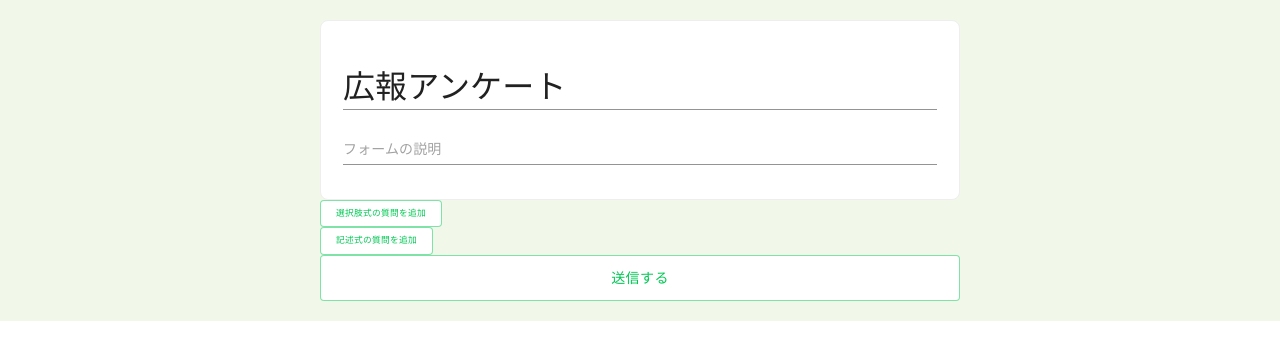
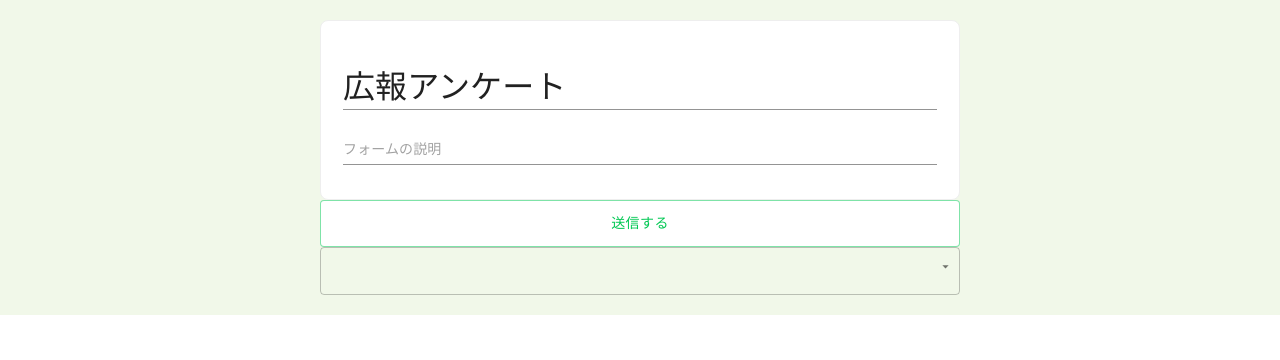
Before and after one commit to sk62793/hearing_sheet, a React (Create React App) app in the folder hearing-sheet/: page /create_form in a window 1280 px wide. Shown: the top 360 px of the page. Built offline with nearby package versions, Linux system fonts and the light colour scheme.

Commit message:
form value selector を追加

```diff
--- a/hearing-sheet/src/components/CreateForm/CreateForm.js
+++ b/hearing-sheet/src/components/CreateForm/CreateForm.js
@@ -1,7 +1,7 @@
 import React, { Component } from 'react';
 
 import { compose } from 'redux';
-import { reduxForm, Field, FieldArray } from 'redux-form';
+import { reduxForm, Field, FieldArray, formValueSelector } from 'redux-form';
 import { connect } from 'react-redux';
 
 import { withStyles } from '@material-ui/core';
@@ -10,7 +10,7 @@ import Input from '@material-ui/core/Input';
 
 import lightGreen from '@material-ui/core/colors/lightGreen';
 import { FormHelperText } from '@material-ui/core';
-import { FormControl, Radio, RadioGroup, FormControlLabel } from '@material-ui/core';
+import { FormControl, Radio, RadioGroup, FormControlLabel, MenuItem } from '@material-ui/core';
 
 import Button from '@material-ui/core/Button';
 
@@ -312,7 +312,54 @@ const renderTextQuery = withStyles(theme => ({
     )
 )
 
-class CreateForm extends Component {
+const renderSelect = ({
+    input: { value, onChange },
+    label,
+    children,
+    meta: { touched, error },
+    onFieldChange,
+    required = false,
+    rootClass = '',
+}) => (
+    <TextField
+        required={required}
+        classes={{root: rootClass}}
+        select
+        label={label}
+        variant='outlined'
+        value={value}
+        onChange={e => {
+        onChange(e.target.value)
+        onFieldChange && onFieldChange(e.target.value)
+        }}
+        helperText={touched && error}
+    >
+       {children}
+    </TextField>
+)
+
+{/*質問のコンポーネントとしてあとから使いたい
+let renderQuery = props => {
+    const {
+        createFormValue,
+    } = props;
+    console.log(createFormValue)
+    return (
+        <FormControl>
+            <Field name='createForm' id='createForm' component={renderSelect}>
+                <MenuItem value=''>未選択</MenuItem>
+                <MenuItem value='renderTextQuery'>テキスト</MenuItem>
+                <MenuItem value='renderRadioQuery'>ラジオ</MenuItem>
+            </Field>
+            {createFormValue === 'renderTextQuery' && (
+                <div><p>わっしょい</p></div>
+            )}
+        </FormControl>
+    )
+}
+*/}
+
+class CreateFormValuesForm extends Component {
     constructor(props) {
         super(props);
         this.props.initialize({
@@ -324,7 +371,8 @@ class CreateForm extends Component {
     }
 
     render() {
-        const { classes, handleSubmit } = this.props;
+        const { classes, fields, handleSubmit, createFormValue } = this.props;
+        console.log(createFormValue)
         return (
             <div className={classes.container}>
                 <div className={classes.form}>
@@ -333,8 +381,6 @@ class CreateForm extends Component {
                             <Field label="タイトル" name="title" type="text" component={renderTitleField} required />
                             <Field label="フォームの説明" name="description" type="text" component={renderInput} required />
                         </div>
-                        <FieldArray name="radio_query" component={renderRadioQuery} rootClass={classes.formControl} />
-                        <FieldArray name='text_query' component={renderTextQuery} rootClass={classes.formControl} />
                         <Button
                             variant="outlined"
                             color="primary"
@@ -343,6 +389,19 @@ class CreateForm extends Component {
                         >
                             送信する
                         </Button>
+                        <FormControl>
+                            <Field name='createForm' id='createForm' component={renderSelect}>
+                                <MenuItem value=''>未選択</MenuItem>
+                                <MenuItem value='text_query'>テキスト</MenuItem>
+                                <MenuItem value='radio_query'>ラジオ</MenuItem>
+                            </Field>
+                            {createFormValue === 'text_query' && (
+                                <FieldArray name='text_query' component={renderTextQuery} />
+                            )}
+                            {createFormValue === 'radio_query' && (
+                                <FieldArray name='radio_query' component={renderRadioQuery} />
+                            )}
+                        </FormControl>
                     </form>
                 </div>
             </div>
@@ -350,9 +409,17 @@ class CreateForm extends Component {
     }
 }
 
-CreateForm = reduxForm({
-    form: 'form'
-})(CreateForm);
+CreateFormValuesForm = reduxForm({
+    form: 'createFormValues' // a unique identifier for this form
+})(CreateFormValuesForm)
+
+const selector = formValueSelector('createFormValues') // <-- same as form name
+CreateFormValuesForm = connect(state => {
+    const createFormValue = selector(state, 'createForm')
+    return {
+        createFormValue,
+    }
+})(CreateFormValuesForm)
 
 const mapDispatchToProps = ({ createForm })
 
@@ -362,4 +429,4 @@ export default compose(
         null,
         mapDispatchToProps
     )
-)(CreateForm)
+)(CreateFormValuesForm)
```
